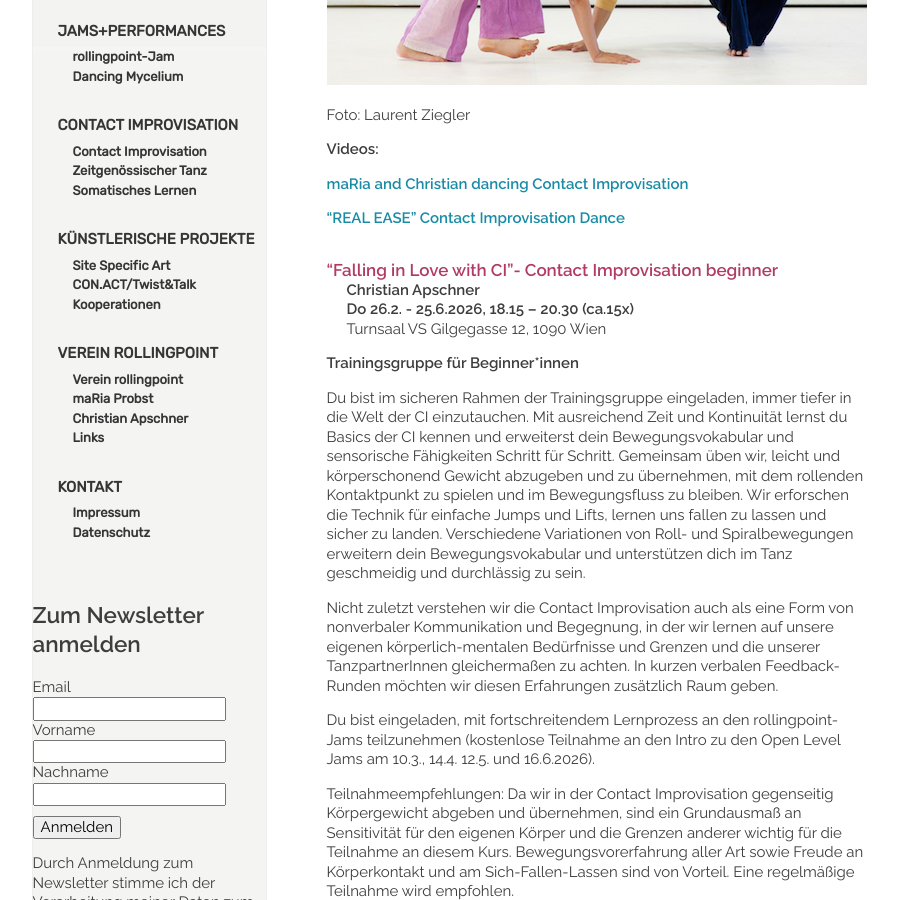
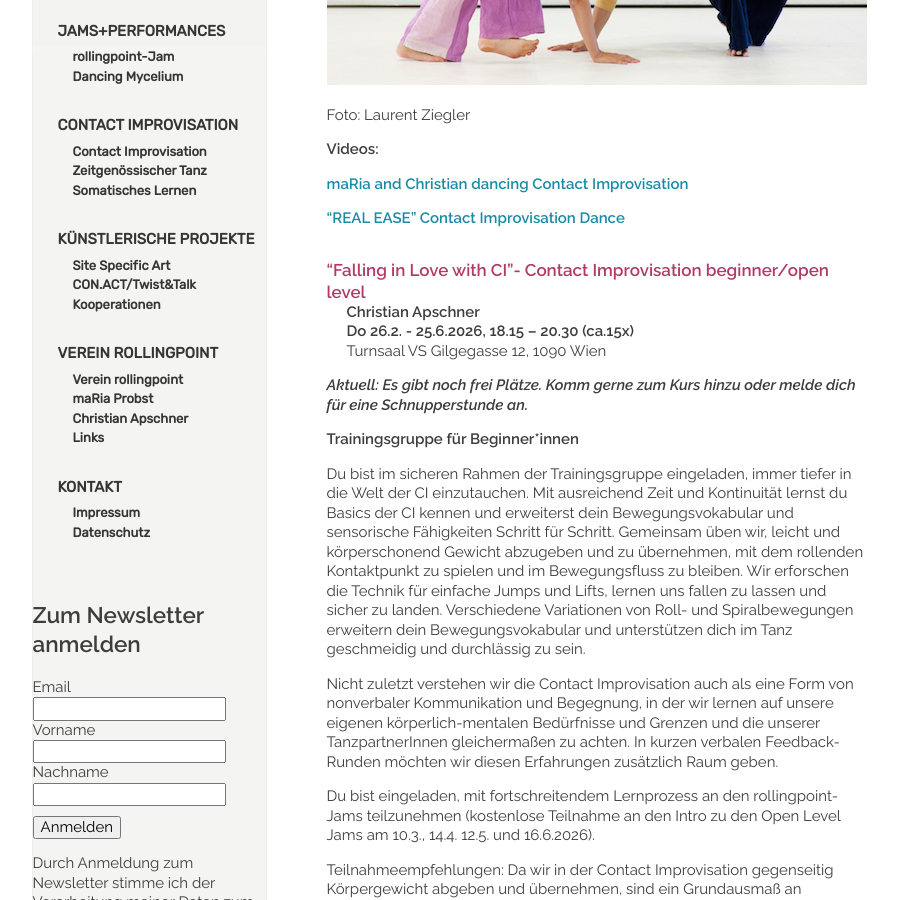
Before and after one commit to manulari/rollingpointat, a Jekyll site: the page built from _pages_de/contactbeg.md, in a window 1280 px wide and 900 px high, scrolled down 415 px. Shown: the whole window, without its empty margins (152-1050 px from the left). Built offline with Jekyll 4.4.1, drawn with Linux system fonts in a browser that asks for light colours; comment, search, counter and statistics services are not loaded.

Commit message:
Update page (de) “contactbeg”

```diff
--- a/_pages_de/contactbeg.md
+++ b/_pages_de/contactbeg.md
@@ -13,11 +13,15 @@ Foto: Laurent Ziegler
 
 **["REAL EASE" Contact Improvisation Dance](https://www.youtube.com/watch?v=Hm2UlFli3fQ&list=RDHm2UlFli3fQ&start_radio=1)**
 
-#### "Falling in Love with CI"- Contact Improvisation beginner
+#### "Falling in Love with CI"- Contact Improvisation beginner/open level
 
 **Christian Apschner**\
 **Do 26.2. - 25.6.2026, 18.15 – 20.30 (ca.15x)**\
 Turnsaal VS Gilgegasse 12, 1090 Wien
+
+***Aktuell: Es gibt noch frei Plätze. Komm gerne zum Kurs hinzu oder melde dich für eine Schnupperstunde an.***
+
+
 
 **Trainingsgruppe für Beginner*innen**
 
```
